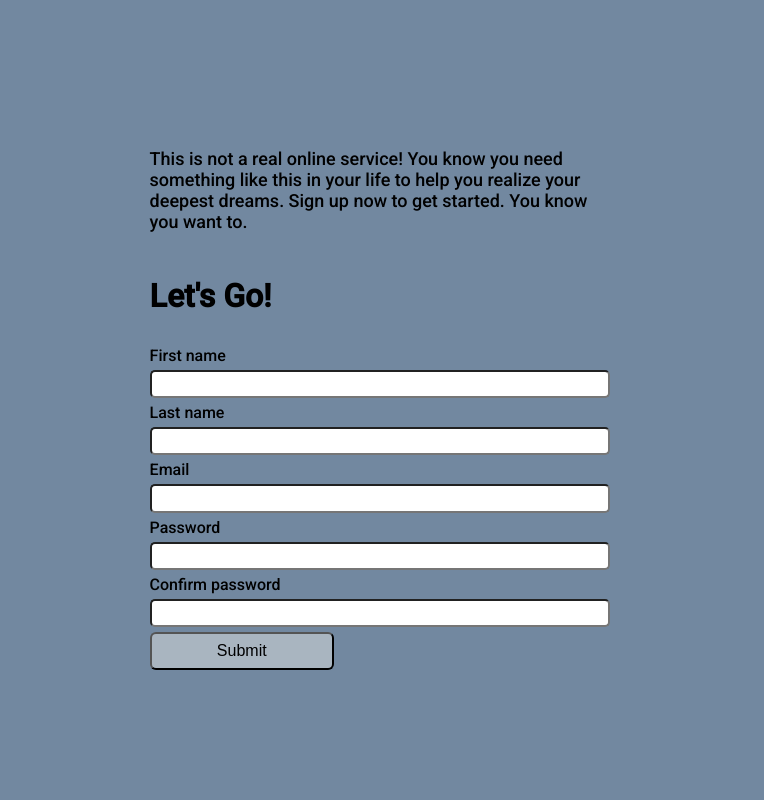
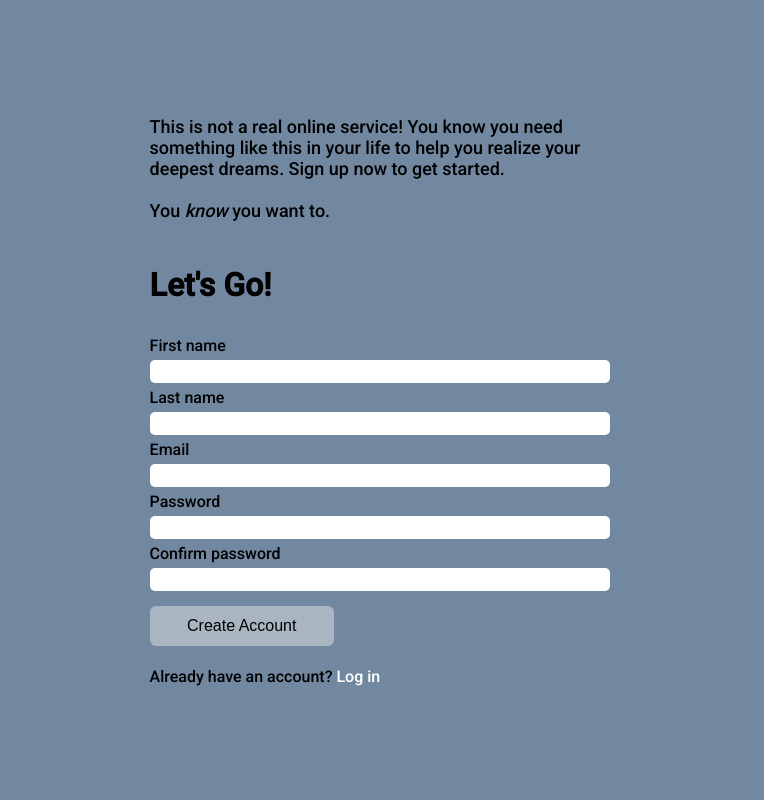
Before and after one commit to d-bedford/sign-up-form, a plain HTML site: page index.html in a window 1280 px wide. Shown: the full height of the page, 516-1280 px from the left. Drawn offline with Linux system fonts and the light colour scheme; a web font is replaced by a local one.

Commit message:
Finish exercise.

```diff
--- a/index.html
+++ b/index.html
@@ -6,6 +6,7 @@
     <meta name="viewport" content="width=device-width, initial-scale=1.0">
     <title>Odin Sign up</title>
     <link rel="stylesheet" href="style.css">
+
 </head>
 <body>
     <div class="logo-section">
@@ -17,26 +18,30 @@
     </div>
     <div class="form-content">
         <p class="form-intro-text">This is not a real online service! You know you need something like this in your life to help you realize your deepest dreams. Sign up now to get started.
-            You know you want to.</p>
+            <br><br>You <em>know</em> you want to.</p>
         <form method="post">
             <h2>Let's Go!</h2>
             <label for="first-name">First name</label>
-            <input type="text" name="first-name">
+            <input type="text" name="first-name" class="first-name" required>
 
             <label for="last-name">Last name</label>
-            <input type="text" name="last-name">
+            <input type="text" name="last-name" required>
 
             <label for="email">Email</label>
-            <input type="email" name="email">
+            <input type="email" name="email" required>
 
             <label for="password">Password</label>
-            <input type="password" name="password">
+            <input type="password" name="password" pattern="(?=.*\d)(?=.*[a-z])(?=.*[A-Z]).{8,}" title="Must have length of at least 6 and contain at least 1 lowercase letter, 1 uppercase letter and 1 number" required>
 
             <label for="confirm-password">Confirm password</label>
-            <input type="password" name="confirm-password">
+            <input type="password" name="confirm-password" pattern="(?=.*\d)(?=.*[a-z])(?=.*[A-Z]).{8,}" title="Must have length of at least 6 and contain at least 1 lowercase letter, 1 uppercase letter and 1 number" required>
 
-            <button type="submit" class="submit-btn">Submit</button>
+            <button type="submit" class="submit-btn">Create Account</button>
+            <p class="login-text">Already have an account? <a href="#" class="login-link">Log in</a></p>
         </form>
+
     </div>
+
+
 </body>
 </html>
--- a/style.css
+++ b/style.css
@@ -14,7 +14,6 @@ body {
     height: 100vh;
     background-image: url("images/mountain.jpg");
     background-size: cover;
-    background-color: red;
 }
 .logo-background {
     display: flex;
@@ -58,17 +57,33 @@ form {
     gap: 5px;
     width: 60%;
 }
+.login-text {
+    text-align: left;
+}
+.login-link{
+    text-decoration: none;
+}
 input {
     border-radius: 5px;
+    border: 0px solid black;
     height: 25px;
 }
+
+input:user-invalid{
+    border: 2px solid red;
+}
 .submit-btn {
+    margin-top: 10px;
     width: 40%;
     height: 10%;
     border-radius: 6px;
-
+    border: 0px solid black;
     font-size: 1rem;
     background-color: #a9b5c0;
+}
+.submit-btn:hover{
+    background-color: #95bbd0;
+    color: white;
 }
 h2 {
     font-size:xx-large;
```
